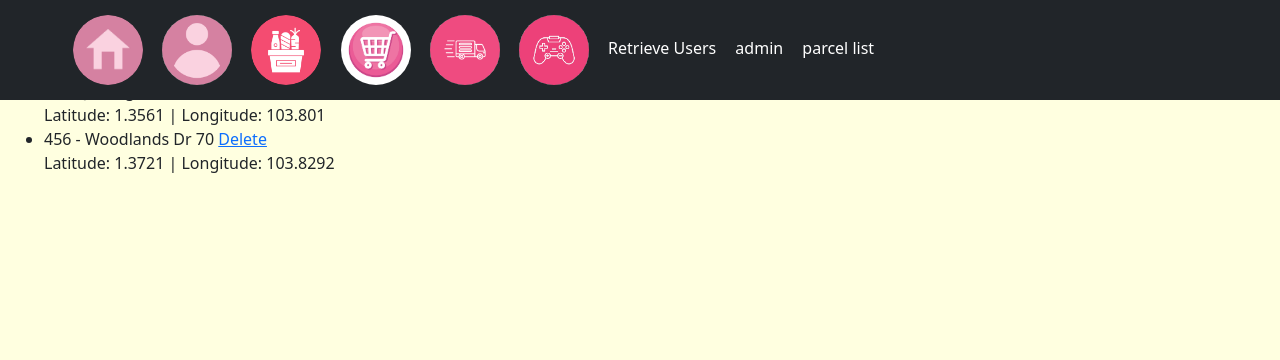
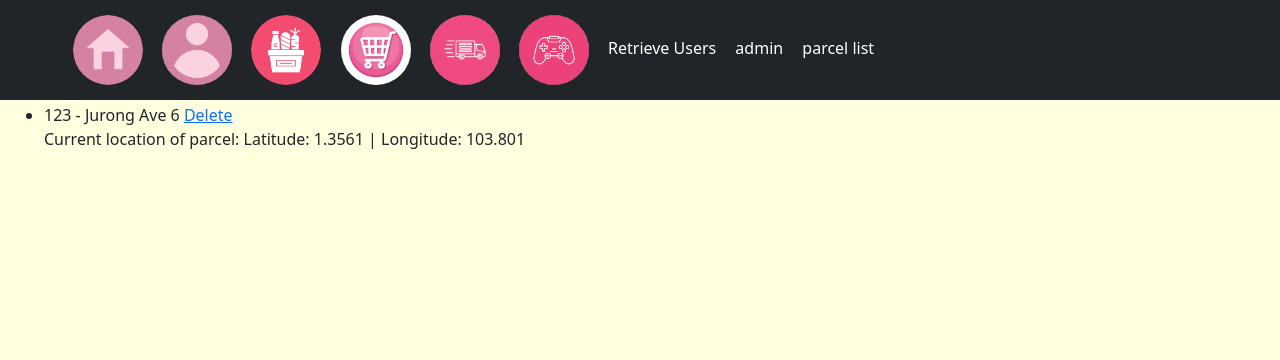
Before and after one commit to rainbowfartz/shop, a Flask app: page /index in a window 1280 px wide. Shown: the top 360 px of the page. Run offline with Flask 3, Linux system fonts and the light colour scheme; some libraries are stand-ins or nearby versions.

Commit message:
Update index.html
erdfyg

```diff
--- a/templates/index.html
+++ b/templates/index.html
@@ -67,6 +67,7 @@
                 <a href="{{ url_for('delete', code=parcel.code) }}">Delete</a>
                 <br>
                 <!-- Display additional parcel information -->
+                <a>Current location of parcel:</a>
                 Latitude: {{ parcel.latitude }} | Longitude: {{ parcel.longitude }}
             </li>
         {% endfor %}
```
